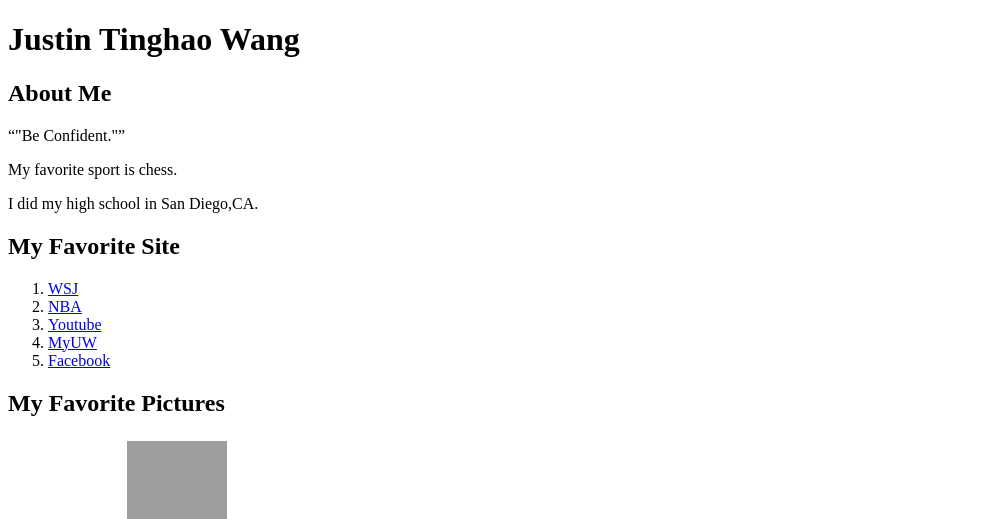
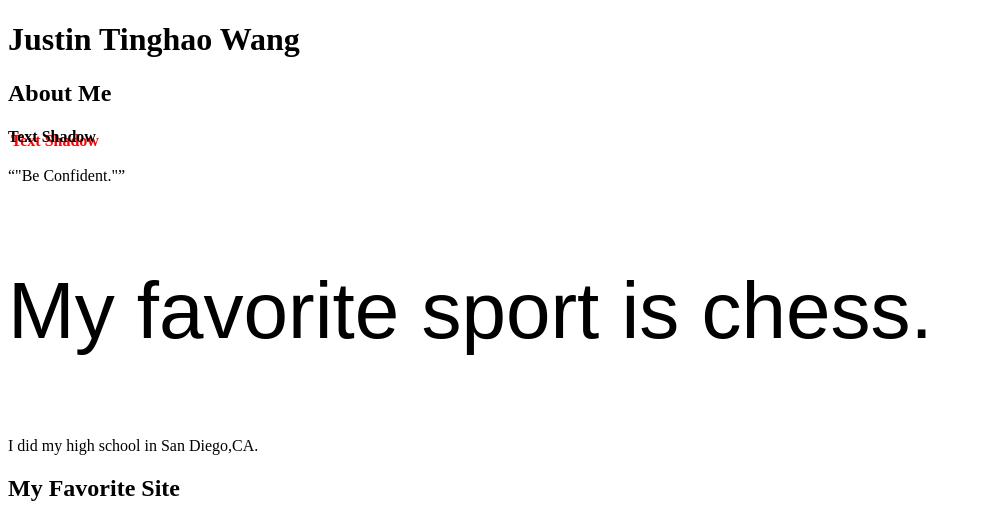
Before and after one commit to tinghw-1662985/tinghw-1662985.github.io, a plain HTML site: page tags.html in a window 1280 px wide. Shown: the top 519 px of the page, without its empty margins (0-981 px from the left). Drawn offline with Linux system fonts and the light colour scheme; grey boxes are pictures that could not be loaded.

Commit message:
Add files via upload

```diff
--- a/tags.html
+++ b/tags.html
@@ -3,16 +3,28 @@
 
   <head>
     <title>Justin's Website</title>
+    <style>
+      p.ex1 {
+        font: 60pt arial;
+      }
+
+      h4 {
+        text-shadow: 3px 4px red;
+      }
+    </style>
   </head>
 
 <body>
   <h1>Justin <strong>Tinghao</strong> Wang</h1>
   <h2>About Me</h2>
+
+  <h4>Text Shadow</h4>
+
   <q>"Be Confident."</q>
 
   <br/>
 
-  <p>My favorite sport is chess.</p>
+  <p class="ex1">My favorite sport is chess.</p>
   <p>I did my high school in San Diego,CA.</p>
   <h2>My Favorite Site</h2>
   <ol>
```
